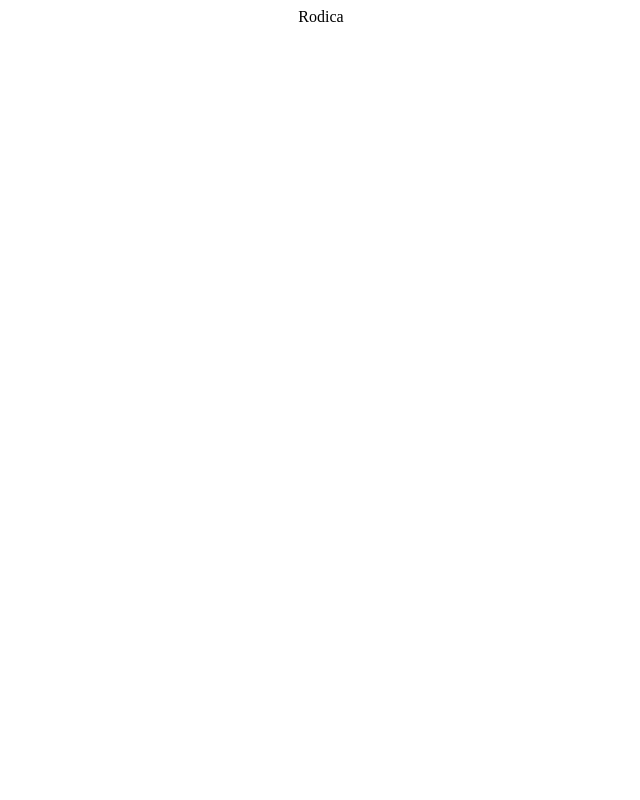
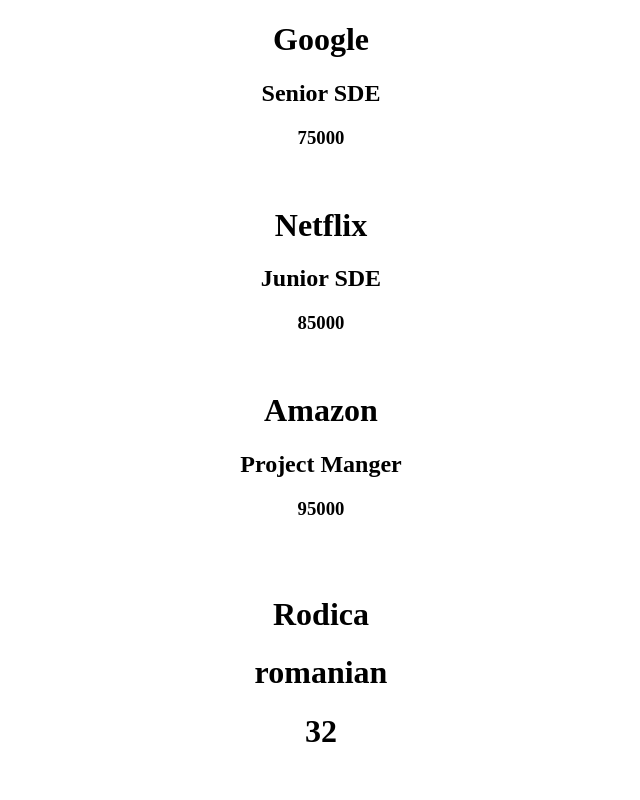
Before and after one commit to RodicaNegura/episode1, a React (Create React App) app: page / in a window 1280 px wide. Shown: the top 800 px of the page, without its empty margins (319-959 px from the left). Built offline with nearby package versions, Linux system fonts and the light colour scheme.

Commit message:
practice new component

```diff
--- a/src/App.js
+++ b/src/App.js
@@ -1,8 +1,42 @@
 import './App.css';
 
 function App() {
-  const name = 'Rodica';
-  return <div className="App">{name}</div>;
-}
+  return (
+    <div className="App">
+      <Job salary={75000} position="Senior SDE" company="Google"/>
+      <br></br>
+      <Job salary={85000} position="Junior SDE" company="Netflix"/>
+      <br></br>
+      <Job salary={95000} position="Project Manger" company="Amazon"/>
+      <br></br>
+      <br></br>
+      <AboutMe name="Rodica" nationality="romanian" age={32}/>
+      <br></br>
+      <AboutMe name="Mona" nationality="english" age={38}/>
+      <br></br>
+      <AboutMe name="dora" nationality="bulgarian" age={22}/>
+    </div>
+  );
+};
+
+const AboutMe = (props) => {
+  return (
+    <div>
+      <h1>{props.name}</h1>
+      <h1>{props.nationality}</h1>
+      <h1>{props.age}</h1>
+    </div>
+  );
+};
+
+const Job  = (props) => {
+  return (
+    <div>
+      <h1>{props.company}</h1>
+      <h2>{props.position}</h2>
+      <h3>{props.salary}</h3>
+    </div>
+  );
+};
 
 export default App;
```
